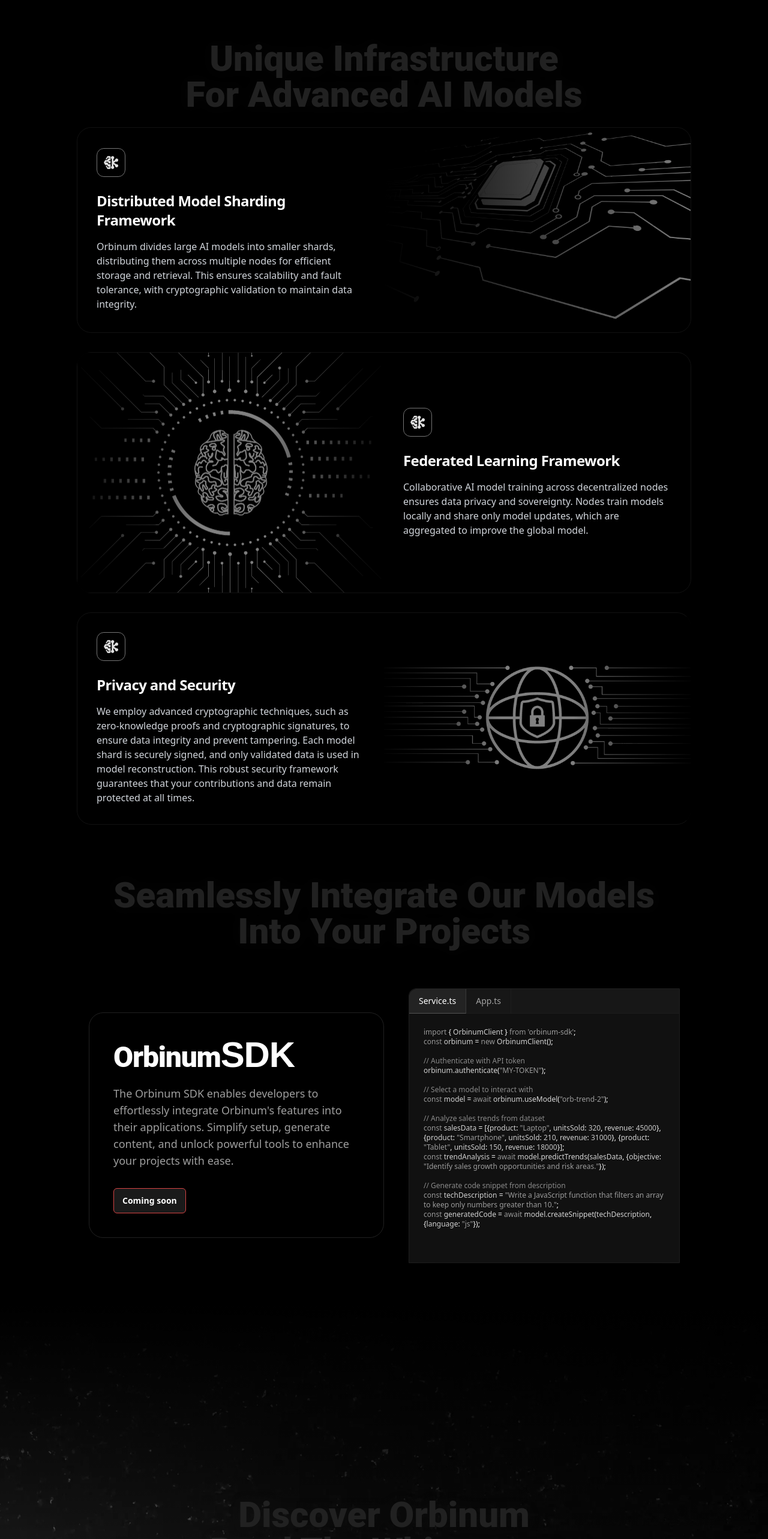
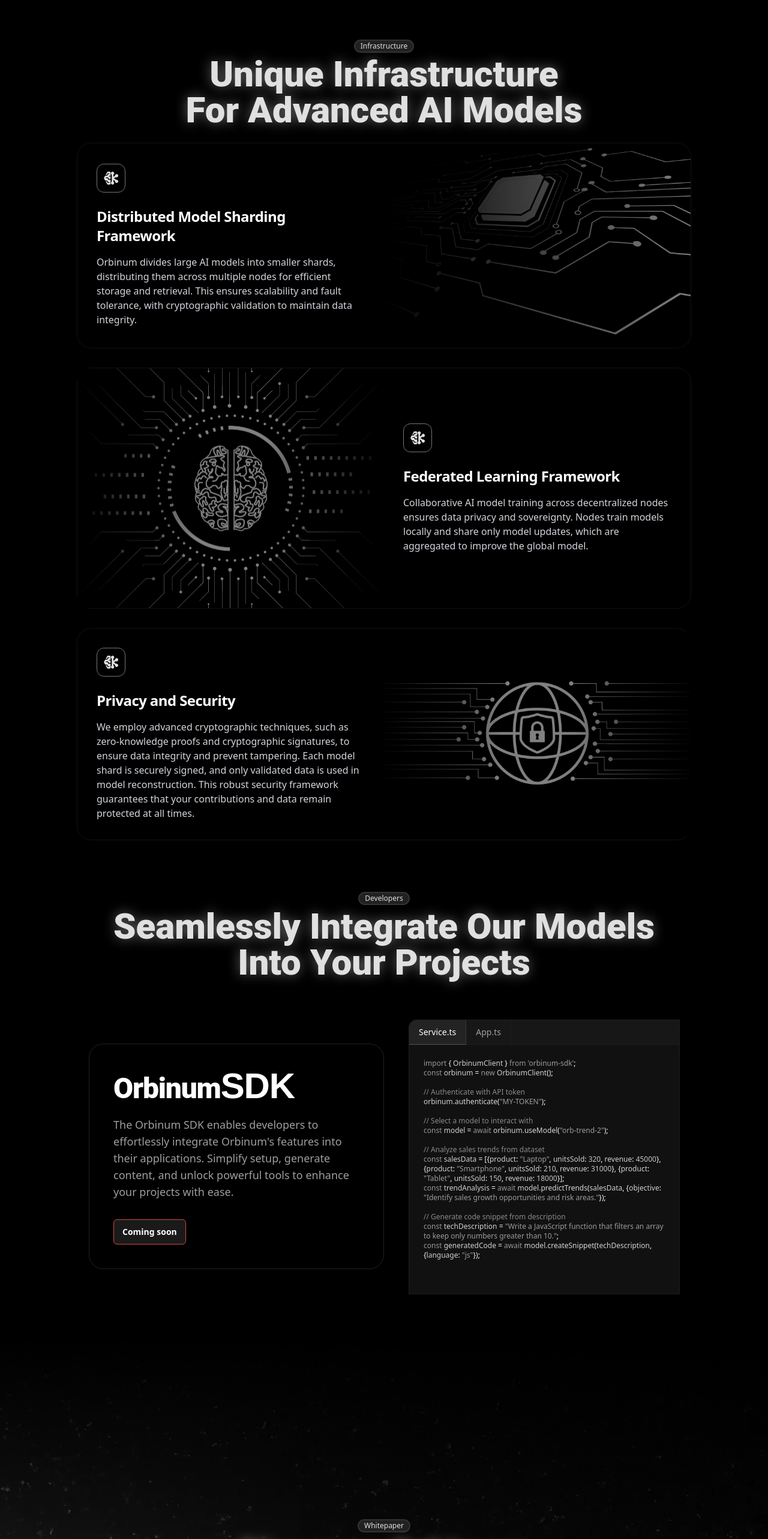
Before and after one commit to Orbinum-Network/landing-page, a React (Vite) app: page / in a window 1280 px wide. Shown: the part 1660-4226 px from the top of the page at 60% size. Built offline with nearby package versions, Linux system fonts and the light colour scheme; no server answers; a web font is replaced by a local one.

Commit message:
fixed SectionTitle by new props feature

```diff
--- a/src/components/home/BlogSection.tsx
+++ b/src/components/home/BlogSection.tsx
@@ -53,7 +53,7 @@
 
     return (
         <SectionLayout>
-            <SectionTitle title="Discover Insights & Stories" titleTwo="Explore Our Blog" />
+            <SectionTitle styleColor="black" sectionType="Blog" title="Discover Insights & Stories" titleTwo="Explore Our Blog" />
             <div className="max-w-6xl mx-auto grid grid-cols-1 gap-6 md:grid-cols-2 lg:grid-cols-3 justify-center">
                 {loading ? (
                     Array.from({ length: 3 }).map((_, index) => (
@@ -63,7 +63,7 @@
                     ))
                 ) : error || posts.length === 0 ? (
                     <div className="col-span-1 md:col-span-2 lg:col-span-3 flex flex-col items-center text-center">
-                        <p className="text-lg md:text-xl text-gray-300">
+                        <p className="text-lg md:text-xl text-secondary-300">
                             {error
                                 ? "We encountered an issue retrieving the latest posts. Please try again later."
                                 : "No articles available at the moment. Stay tuned for upcoming content."}
@@ -74,16 +74,25 @@
                 )}
             </div>
 
-            <div className="mt-16 flex justify-center">
+            <div className="mt-16 flex justify-center gap-2 flex-wrap">
                 <a
-                    href="https://medium.com/@orbinumnetwork"
+                    href="https://orbinumnetwork.medium.com/"
                     target="_blank"
                     rel="noopener noreferrer"
-                    className="px-6 py-3 text-lg font-medium text-white border border-gray-500 rounded-lg transition duration-300 hover:bg-gray-700 hover:border-gray-400"
+                    className="px-4 py-2 text-md font-medium text-white border border-secondary-500 rounded-lg transition duration-300 hover:bg-secondary-700 hover:border-secondary-400"
                 >
                     Visit Our Blog →
                 </a>
+                <a
+                    href="https://orbinumnetwork.medium.com/subscribe"
+                    target="_blank"
+                    rel="noopener noreferrer"
+                    className="px-4 py-2 text-md font-medium text-white border border-secondary-500 rounded-lg transition duration-300 hover:bg-secondary-700 hover:border-secondary-400"
+                >
+                    Subscribe Now
+                </a>
             </div>
+
         </SectionLayout>
     );
 }
--- a/src/components/home/FeaturesSection.tsx
+++ b/src/components/home/FeaturesSection.tsx
@@ -7,7 +7,7 @@
 export function FeaturesSection() {
     return (
         <SectionLayout>
-            <SectionTitle title="Unique Infrastructure" titleTwo="For Advanced AI Models" />
+            <SectionTitle styleColor="black" sectionType="Infrastructure" title="Unique Infrastructure" titleTwo="For Advanced AI Models" />
             <div className="space-y-8">
                 <div className="grid grid-cols-1 md:grid-cols-2 max-w-6xl mx-auto items-center group rounded-3xl border border-secondary-900 hover:border-secondary-800 min-h-[150px] lg:min-h-[300px]">
                     <div className="max-w-xl mx-auto lg:mx-0 lg:max-w-none order-2 md:order-1 p-6 lg:p-8 h-full flex flex-col justify-center">
--- a/src/components/home/SdkSection.tsx
+++ b/src/components/home/SdkSection.tsx
@@ -4,7 +4,7 @@
 export function SdkSection() {
     return (
         <SectionLayout>
-            <SectionTitle title="Seamlessly Integrate Our Models" titleTwo="Into Your Projects" />
+            <SectionTitle styleColor="black" sectionType="Developers" title="Seamlessly Integrate Our Models" titleTwo="Into Your Projects" />
             <div className="container mx-auto flex px-5 md:flex-row flex-col items-center">
                 <div className="w-full p-4 relative flex items-center py-5 md:w-1/2 md:p-10  border border-secondary-800 rounded-3xl">
                     <div className="relative z-10 text-left">
--- a/src/components/home/WhitepaperSection.tsx
+++ b/src/components/home/WhitepaperSection.tsx
@@ -15,7 +15,7 @@
             <div className="absolute inset-0 bg-gradient-to-t from-black via-transparent to-black" />
             <div>
                 <div className="text-center">
-                    <SectionTitle title="Discover Orbinum" titleTwo="Read The Whitepaper" />
+                    <SectionTitle styleColor="black" sectionType="Whitepaper" title="Discover Orbinum" titleTwo="Read The Whitepaper" />
                 </div>
 
                 <div className="flex justify-center">
```
